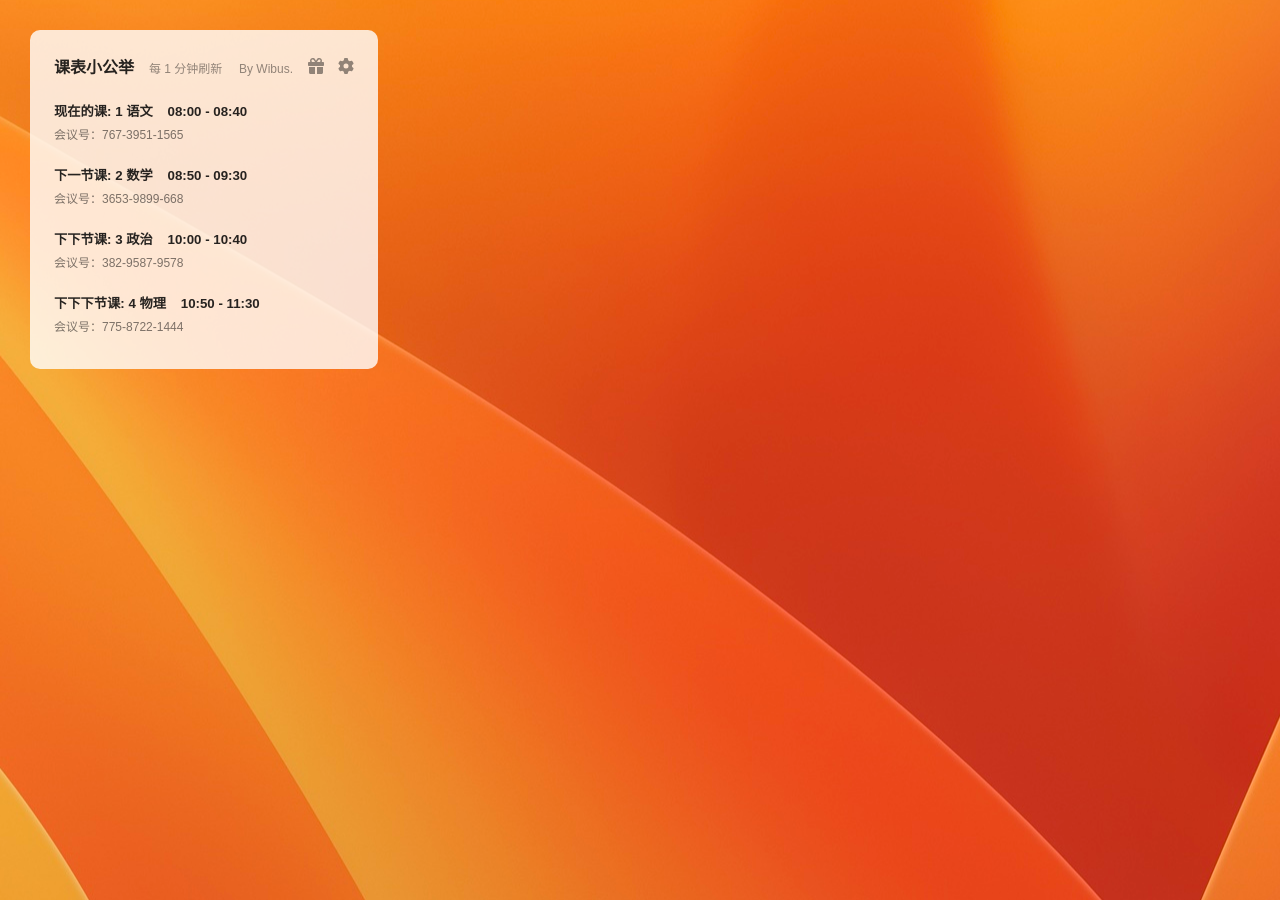
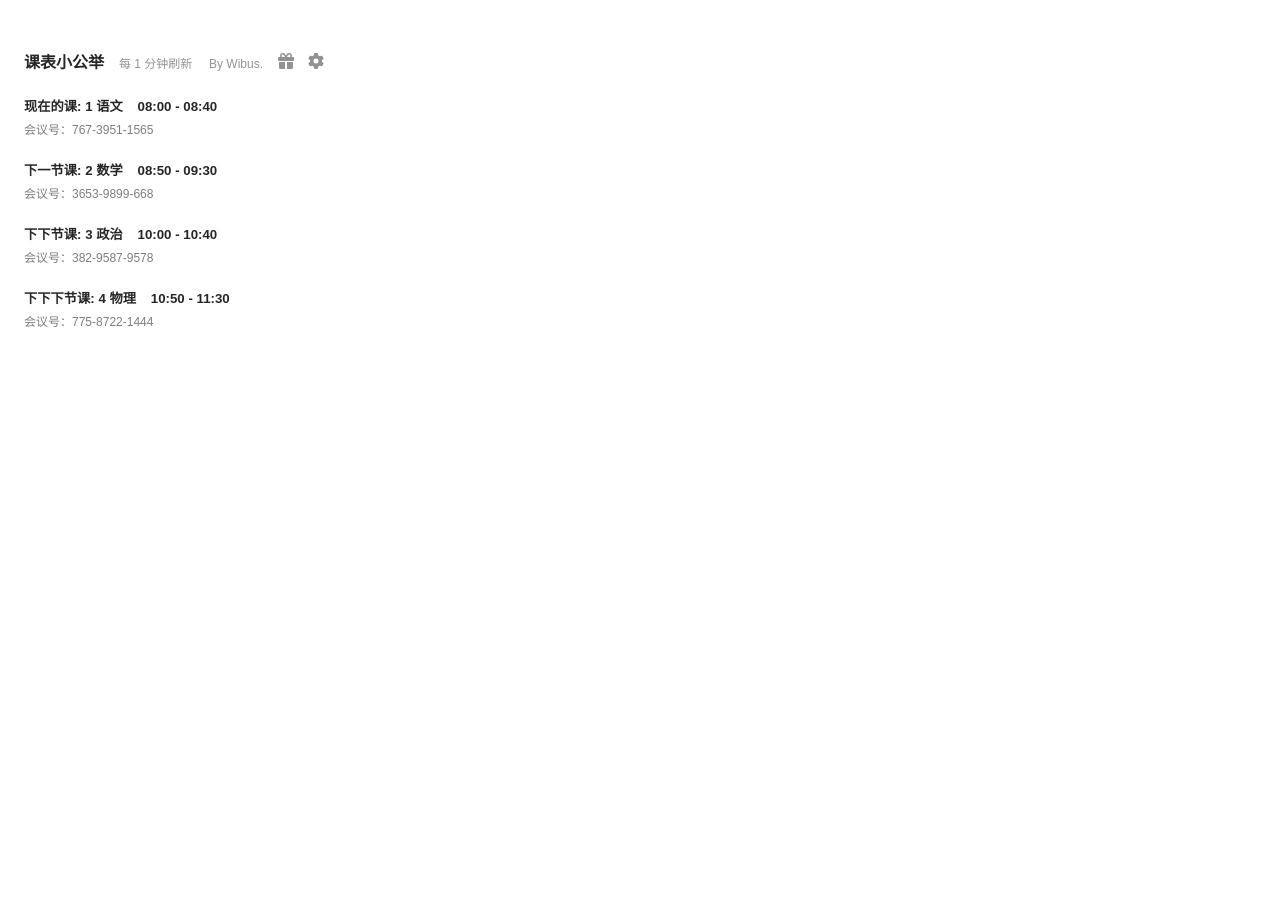
Before and after one commit to wibus-wee/mini-class-tool, a React (Vite) app: page / in a window 1280 px wide. Built offline with nearby package versions, Linux system fonts and the light colour scheme.

Commit message:
perf: style in development [skip ci]

```diff
--- a/src/App.tsx
+++ b/src/App.tsx
@@ -63,7 +63,16 @@ function App() {
 
   return (
     <>
-      <div data-tauri-drag-region className={"wrapper"}>
+      <style>
+        {`
+          body {
+            ${process.env.NODE_ENV === 'development' ? '' : 'background: var(--root-background);'}
+          }
+        `}
+      </style>
+      <div data-tauri-drag-region className={`wrapper ${
+        process.env.NODE_ENV === 'development' ? 'dev' : ''
+      }`}>
         <div className={"header"}>
           <h3 className={"title"}>
             <a
--- a/src/main.css
+++ b/src/main.css
@@ -19,7 +19,6 @@
 
 body {
   margin: 0;
-  /** only web **/ background: var(--root-background);
   color: var(--font-color);
   -webkit-transition: all .3s;
   transition: all .3s;
@@ -295,3 +294,15 @@ textarea:focus, input:focus {
     border: 1px solid rgba(255, 255, 255, 1);
   }
 }
+
+/* only app dev */
+
+.dev.wrapper {
+  margin-left: 0;
+  margin-right: 0;
+  margin-top: 0;
+}
+
+.dev .header {
+  margin-top: 25px;
+}
```
